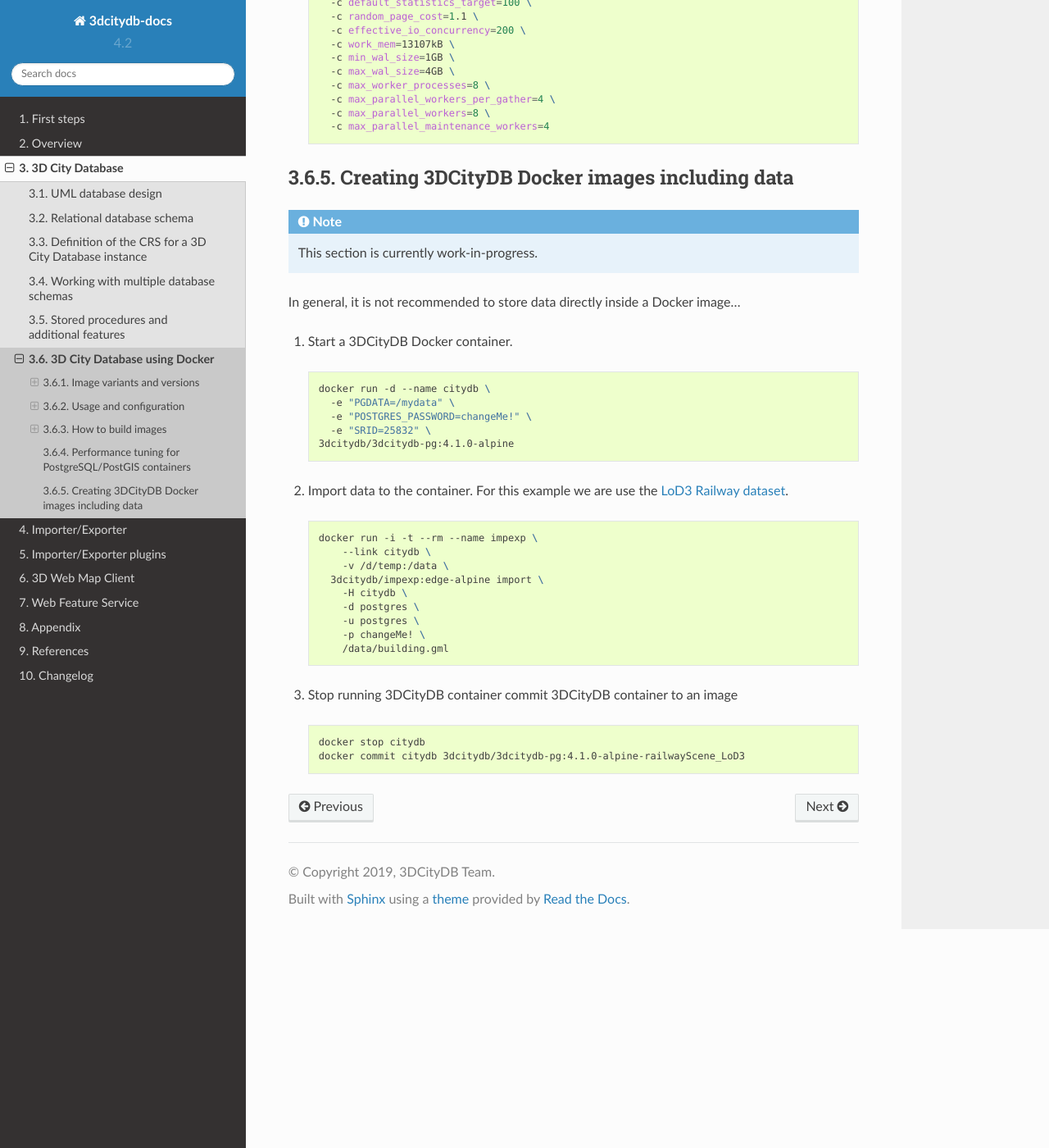
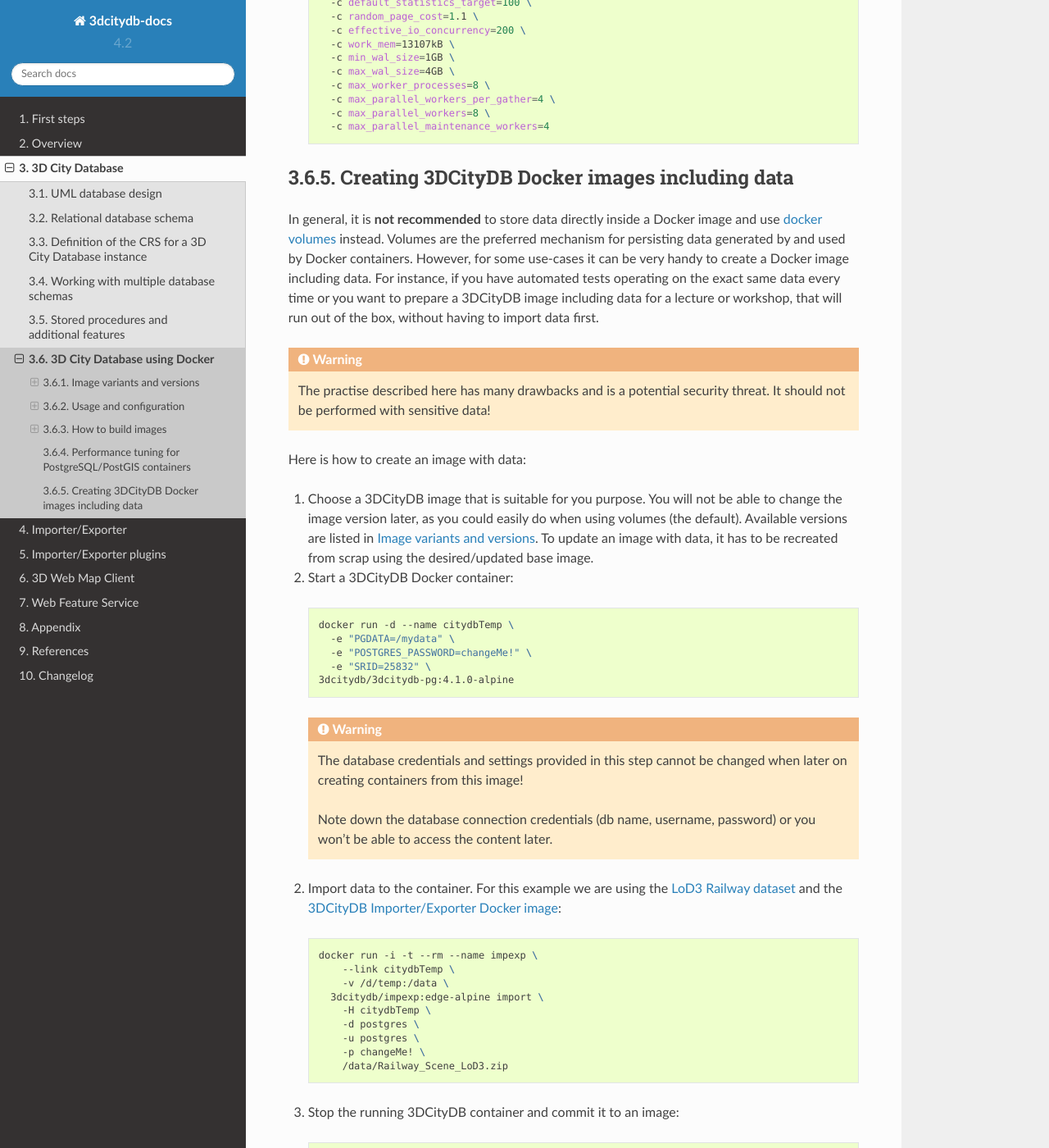
Before and after one commit to 3dcitydb/3dcitydb-docs, a Sphinx documentation site: the page built from source/3dcitydb/docker.rst, in a window 1280 px wide and 1400 px high, scrolled down 7116 px. Shown: the whole window at 82% size. Built offline with Sphinx 7.4.7 and the Read the Docs theme 2.0.0, drawn with Linux system fonts in a browser that asks for light colours; some of the changed text lies outside the part shown.

Commit message:
completed example on images with data

```diff
--- a/source/3dcitydb/docker.rst
+++ b/source/3dcitydb/docker.rst
@@ -460,44 +460,108 @@
 Creating 3DCityDB Docker images including data
 *******************************************************************************
 
-.. note:: This section is currently work-in-progress.
+In general, it is **not recommended** to store data directly inside a Docker image
+and use `docker volumes <https://docs.docker.com/storage/volumes/>`_ instead.
+Volumes are the preferred mechanism for persisting data generated by and used by
+Docker containers.
+However, for some use-cases it can be very handy to create a Docker image including
+data. For instance, if you have automated tests operating on the exact same
+data every time or you want to prepare a 3DCityDB image including data for a
+lecture or workshop, that will run out of the box, without having to import
+data first.
 
-In general, it is not recommended to store data directly inside a Docker image...
+.. warning:: The practise described here has many drawbacks and is a potential
+  security threat. It should not be performed with sensitive data!
 
+Here is how to create an image with data:
 
-1. Start a 3DCityDB Docker container.
+1. Choose a 3DCityDB image that is suitable for you purpose. You will not be able
+   to change the image version later, as you could easily do when using volumes
+   (the default). Available versions are listed in :ref:`citydb_docker_image_variants`.
+   To update an image with data, it has to be recreated from scrap using the
+   desired/updated base image.
+
+2. Start a 3DCityDB Docker container:
 
   .. code-block:: bash
 
-    docker run -d --name citydb \
+    docker run -d --name citydbTemp \
       -e "PGDATA=/mydata" \
       -e "POSTGRES_PASSWORD=changeMe!" \
       -e "SRID=25832" \
     3dcitydb/3dcitydb-pg:4.1.0-alpine
 
-2. Import data to the container. For this example we are use the
+  .. warning:: The database credentials and settings provided in this step
+    cannot be changed when later on creating containers from this image!
+
+    Note down the database connection credentials (db name, username, password)
+    or you won't be able to access the content later.
+
+2. Import data to the container. For this example we are using the
    `LoD3 Railway dataset <https://github.com/3dcitydb/importer-exporter/raw/
    92e08aa306611ee850e065bb542bb3d60791a54f/resources/samples/
-   Railway%20Scene/Railway_Scene_LoD3.zip>`_.
+   Railway%20Scene/Railway_Scene_LoD3.zip>`_ and the
+   :ref:`3DCityDB Importer/Exporter Docker image<impexp_docker_chapter>`:
 
   .. code-block:: bash
 
     docker run -i -t --rm --name impexp \
-        --link citydb \
+        --link citydbTemp \
         -v /d/temp:/data \
       3dcitydb/impexp:edge-alpine import \
-        -H citydb \
+        -H citydbTemp \
         -d postgres \
         -u postgres \
         -p changeMe! \
-        /data/building.gml
+        /data/Railway_Scene_LoD3.zip
 
-3. Stop running 3DCityDB container commit 3DCityDB container to an image
+3. Stop the running 3DCityDB container and commit it to an image:
 
   .. code-block:: bash
 
-    docker stop citydb
-    docker commit citydb 3dcitydb/3dcitydb-pg:4.1.0-alpine-railwayScene_LoD3
+    docker stop citydbTemp
+    docker commit citydbTemp 3dcitydb/3dcitydb-pg:4.1.0-alpine-railwayScene_LoD3
+
+4. Remove the 3DCityDB container:
+
+  .. code-block:: bash
+
+    docker rm -f -v citydbTemp
+
+We have now created a 3DCityDB image that contains data that can e.g. be pushed to a
+Docker registry or exported ar TAR.
+When creating containers from this image, it is not required to specify any configuration
+parameter as you usually would, when creating a fresh 3DCityDB container.
+
+.. code-block:: bash
+
+  docker run --name cdbWithData --rm -p 5432:5432 \
+    3dcitydb/3dcitydb-pg:4.1.0-alpine-railwayScene_LoD3
+
+To connect to the database, use the credentials you set in step 2. The following example
+lists the tables of the DB running in the container using ``psql``.
+
+.. code-block:: console
+
+  $ PGPASSWORD=postgres psql -h localhost -p 5432 -U postgres -d postgres -c '\dt'
+
+                      List of relations
+  Schema |           Name           | Type  |  Owner
+  --------+--------------------------+-------+----------
+  citydb | address                  | table | postgres
+  citydb | address_to_bridge        | table | postgres
+  citydb | address_to_building      | table | postgres
+  citydb | ade                      | table | postgres
+  citydb | aggregation_info         | table | postgres
+  citydb | appear_to_surface_data   | table | postgres
+  citydb | appearance               | table | postgres
+  citydb | breakline_relief         | table | postgres
+  citydb | bridge                   | table | postgres
+  citydb | bridge_constr_element    | table | postgres
+  citydb | bridge_furniture         | table | postgres
+ ...
+ ...
+
 
 .. Links ----------------------------------------------------------------------
 
```
